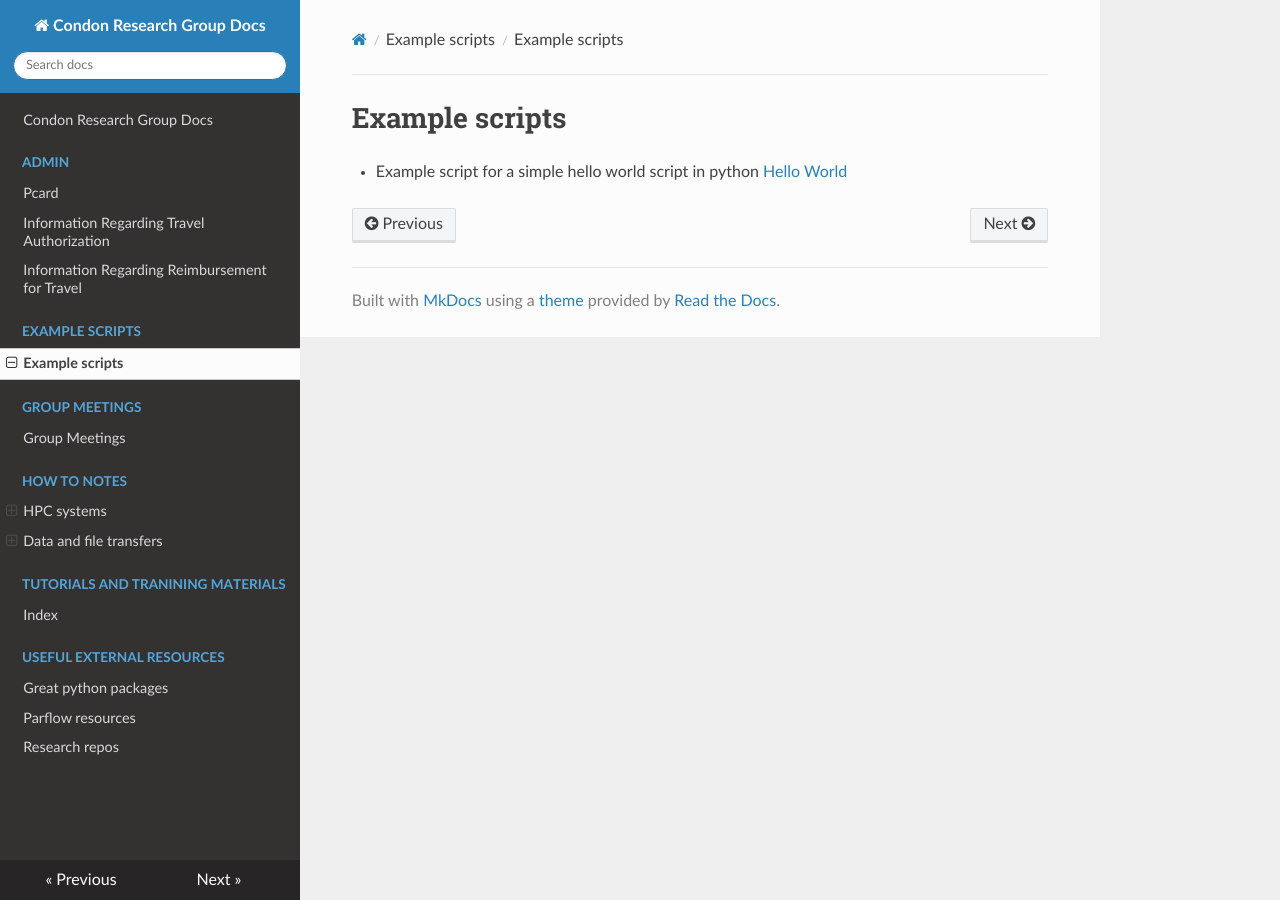
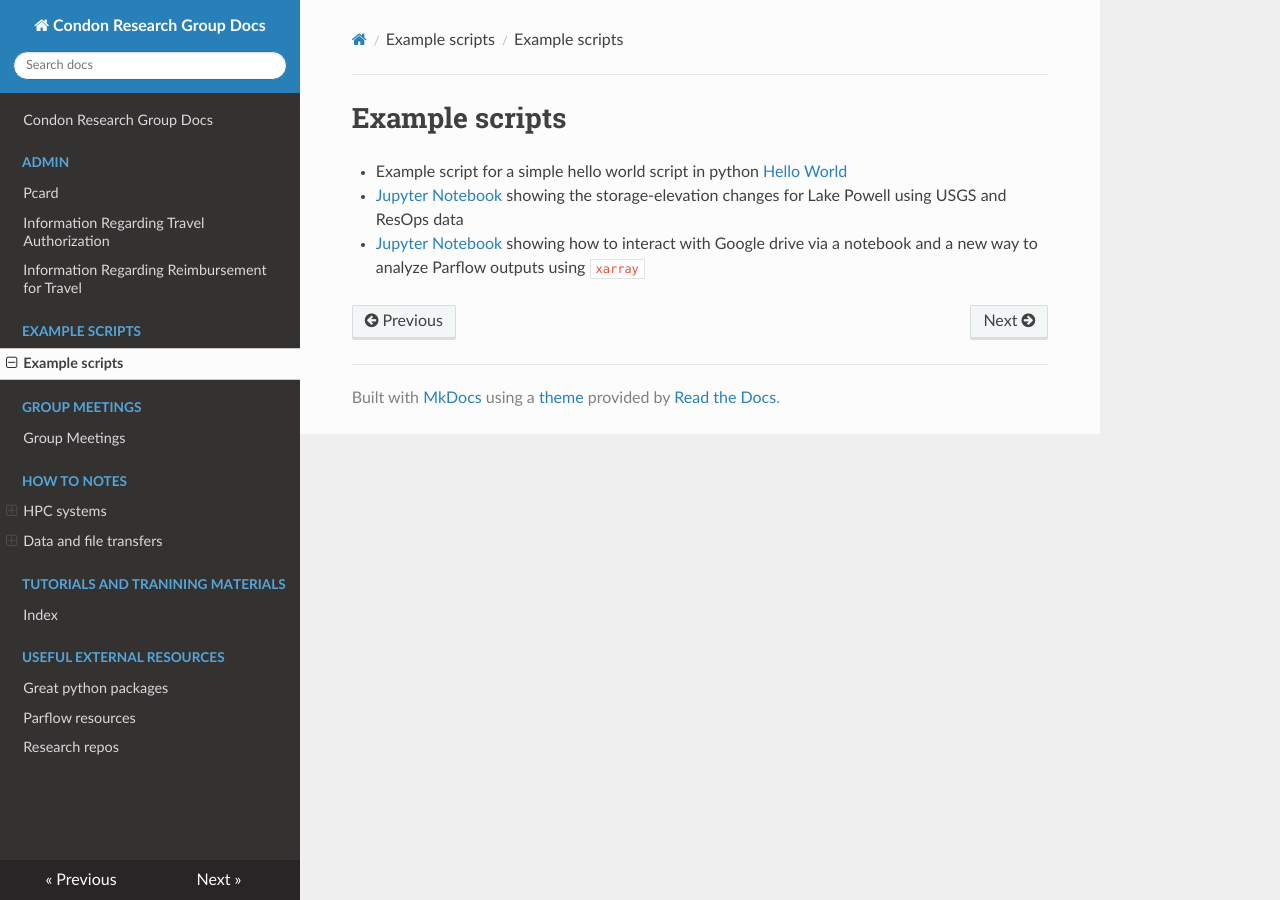
Before and after one commit to westb2/Condon_Lab_Docs, an MkDocs documentation site: the page built from docs/example_scripts/index.md, in a window 1280 px wide. Built offline with MkDocs 1.6.1, drawn with Linux system fonts in a browser that asks for light colours; nearby versions of some CDN libraries.

Commit message:
additions to example scripts (#7)
* test

* adding jupyter notebooks in the example scripts

---------

Co-authored-by: Patricia <ppuente@email.arizona.edu>

```diff
--- a/docs/example_scripts/index.md
+++ b/docs/example_scripts/index.md
@@ -1,3 +1,7 @@
 # Example scripts
 
 - Example script for a simple hello world script in python [Hello World](https://github.com/lecondon/Condon_Lab_Docs/blob/main/docs/example_scripts/hello_world.py)
+
+- [Jupyter Notebook](https://gist.github.com/arbennett/7eb539f11331d22c6ac62c14e358221a) showing the storage-elevation changes for Lake Powell using USGS and ResOps data
+
+- [Jupyter Notebook](https://github.com/arbennett/group_meeting_feb1/blob/master/presentation.ipynb) showing how to interact with Google drive via a notebook and a new way to analyze Parflow outputs using `xarray`
```
Also changed, not shown: docs/example_scripts/hello_world.py (line endings or trailing spaces).
